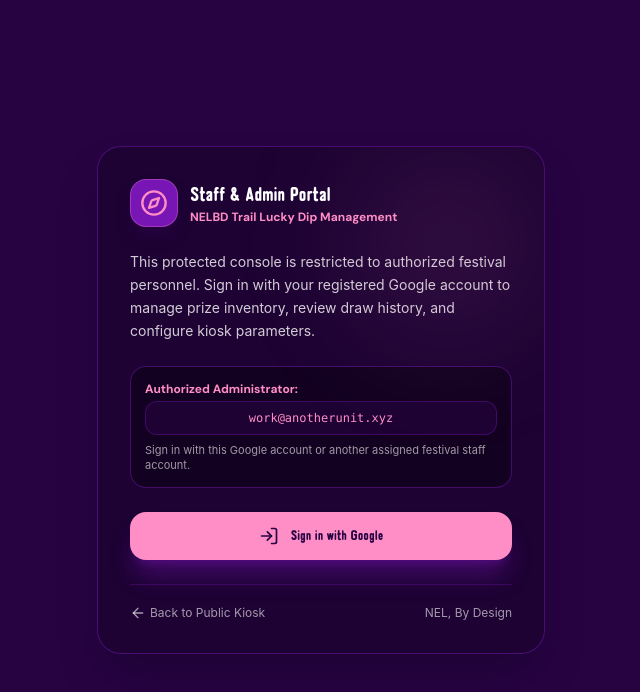
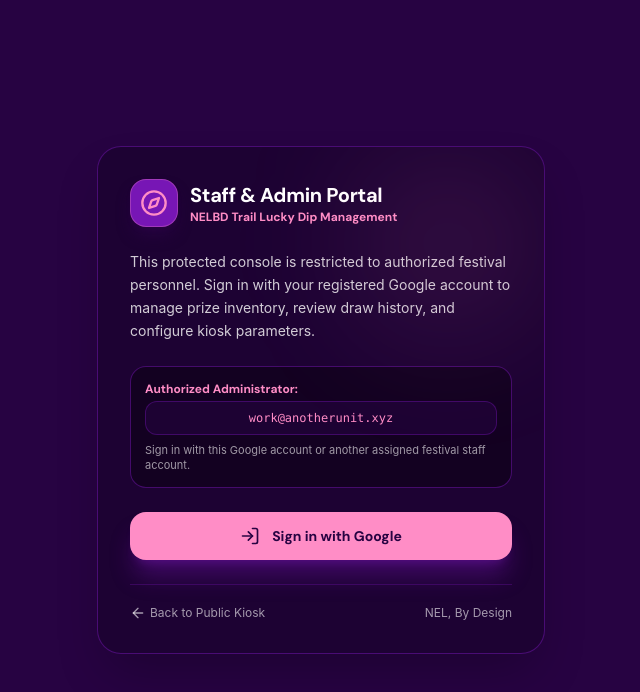
Before and after one commit to shuart-shuart/nelbd-trail-lucky-dip, a React (Vite) app: page /admin in a window 1280 px wide. Shown: the top 692 px of the page, without its empty margins (319-959 px from the left). Built offline with nearby package versions, Linux system fonts and the light colour scheme; no server answers; the database is empty; a web font is replaced by a local one.

Commit message:
Enforce NEL Rounded exclusively for H1 and DM Sans for all other UI typography

```diff
--- a/src/index.css
+++ b/src/index.css
@@ -128,3 +128,20 @@ input, textarea {
 .nel-kiosk-root :where(svg text) {
   font-family: "DM Sans", sans-serif;
 }
+
+/* Typography rule: NEL Rounded for H1 only; DM Sans for all other UI text. */
+.nel-staff-root :is(h2, h3, h4, h5, h6, p, span, label, button, input, textarea, select, th, td, a, small, svg text),
+.nel-kiosk-root :is(h2, h3, h4, h5, h6, p, span, label, button, input, textarea, select, th, td, a, small, svg text) {
+  font-family: var(--font-body);
+}
+.nel-staff-root .font-nel:not(h1),
+.nel-staff-root .font-display:not(h1),
+.nel-kiosk-root .font-nel:not(h1),
+.nel-kiosk-root .font-display:not(h1),
+.nel-kiosk-root .font-heading:not(h1) {
+  font-family: var(--font-body);
+}
+.nel-staff-root h1,
+.nel-kiosk-root h1 {
+  font-family: var(--font-display);
+}
```
